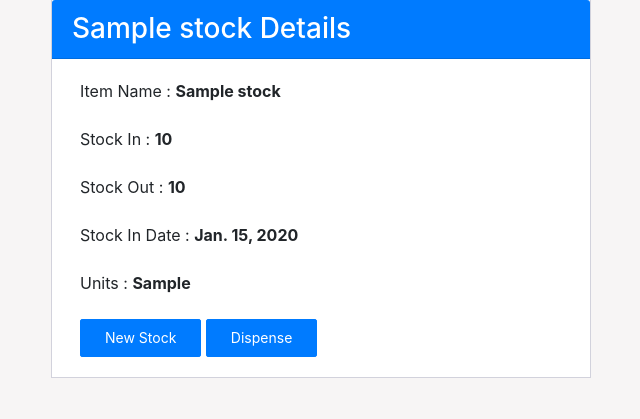
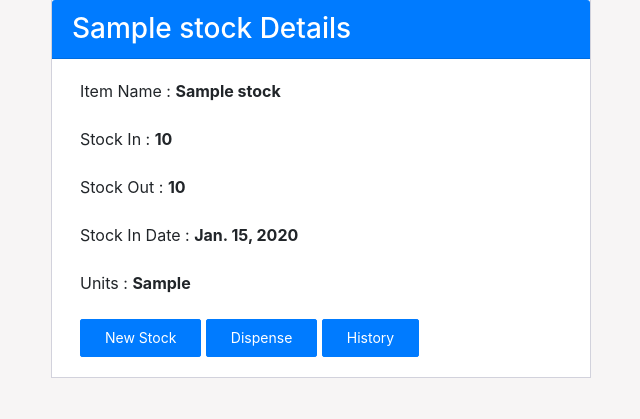
Before and after one commit to OlukaGibson/deploy, a Django app: page /details/1/ in a window 1280 px wide. Shown: the part 105-524 px from the top of the page, without its empty margins (319-959 px from the left). Run offline with Django 5.2, Linux system fonts and the light colour scheme; a user stored in the database is signed in; tables that the repository leaves empty hold one stand-in row (values such as "Sample post"); some libraries are stand-ins or nearby versions.

Commit message:
individual history

```diff
--- a/templates/dashboard/details.html
+++ b/templates/dashboard/details.html
@@ -31,6 +31,10 @@
 
                             <button type="button" class="btn btn-primary" data-toggle="modal" data-target="#popupFormModal2">
                                 Dispense
+                            </button>
+
+                            <button type="button" class="btn btn-primary">
+                                History
                             </button>
 
                             <!-- The Modal -->
```
